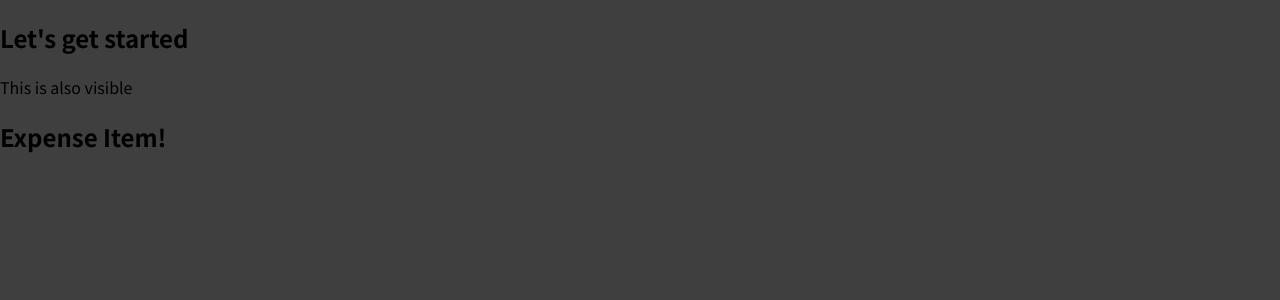
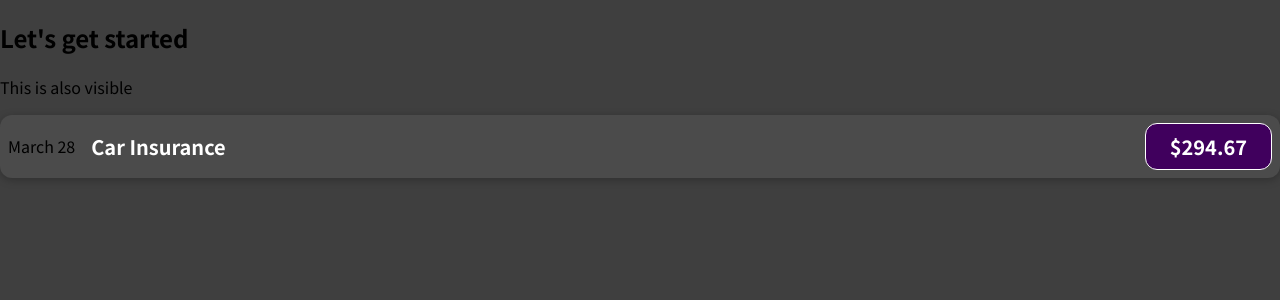
Before and after one commit to RogelioBenavides/expenses-manager, a React (Create React App) app: page / in a window 1280 px wide. Shown: the top 300 px of the page. Built offline with nearby package versions, Linux system fonts and the light colour scheme.

Commit message:
added style to ExpenseItem component

```diff
--- a/package.json
+++ b/package.json
@@ -6,6 +6,7 @@
     "@testing-library/jest-dom": "^5.17.0",
     "@testing-library/react": "^13.4.0",
     "@testing-library/user-event": "^13.5.0",
+    "babel-preset-react-app": "^10.0.1",
     "react": "^18.2.0",
     "react-dom": "^18.2.0",
     "react-scripts": "5.0.1",
@@ -34,5 +35,8 @@
       "last 1 firefox version",
       "last 1 safari version"
     ]
+  },
+  "devDependencies": {
+    "@babel/plugin-proposal-private-property-in-object": "^7.21.11"
   }
 }
--- /dev/null
+++ b/src/components/ExpenseItem.css
@@ -0,0 +1,56 @@
+.expense-item {
+    display: flex;
+    justify-content: space-between;
+    align-items: center;
+    box-shadow: 0 2px 8px rgba(0, 0, 0, 0.25);
+    padding: 0.5rem;
+    margin: 1rem 0;
+    border-radius: 12px;
+    background-color: #4b4b4b;
+  }
+
+  .expense-item-description {
+    display: flex;
+    flex-direction: column;
+    gap: 1rem;
+    align-items: flex-end;
+    flex-flow: column-reverse;
+    justify-content: flex-start;
+    flex: 1;
+  }
+
+  .expense-item h2 {
+    color: #3a3a3a;
+    font-size: 1rem;
+    flex: 1;
+    margin: 0 1rem;
+    color: white;
+  }
+
+  .expense-item-price {
+    font-size: 1rem;
+    font-weight: bold;
+    color: white;
+    background-color: #40005d;
+    border: 1px solid white;
+    padding: 0.5rem;
+    border-radius: 12px;
+  }
+
+  @media (min-width: 580px) {
+    .expense-item-description {
+      flex-direction: row;
+      align-items: center;
+      justify-content: flex-start;
+      flex: 1;
+    }
+
+    .expense-item-description h2 {
+      font-size: 1.25rem;
+    }
+
+    .expense-item-price {
+      font-size: 1.25rem;
+      padding: 0.5rem 1.5rem;
+    }
+  }
--- a/src/components/ExpenseItem.js
+++ b/src/components/ExpenseItem.js
@@ -1,6 +1,14 @@
+import './ExpenseItem.css'
+
 const ExpenseItem = () => {
     return (
-        <h2>Expense Item!</h2>
+        <div className='expense-item'>
+            <div>March 28</div>
+            <div className='expense-item-description'>
+                <h2>Car Insurance</h2>
+                <div className='expense-item-price'>$294.67</div>
+            </div>
+        </div>
     );
 }
 
```
Also changed, not shown: 1 other file (tests, documents, lock files or other folders).
